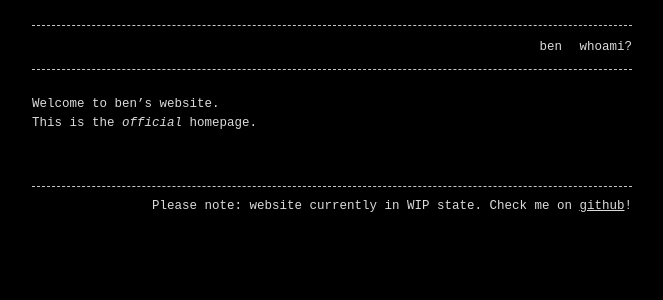
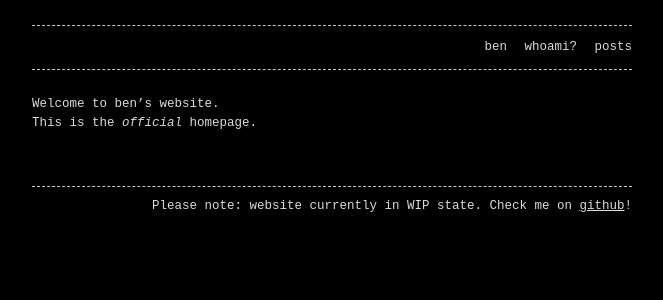
Before and after one commit to 0708090/0708090.github.io, a Jekyll site: the page built from index.md, in a window 1280 px wide. Shown: the top 300 px of the page, without its empty margins (308-971 px from the left). Built offline with Jekyll 4.4.1, drawn with Linux system fonts in a browser that asks for light colours.

Commit message:
Update header pages and footer in config
Added 'posts.md' to header pages and updated footer message.

```diff
--- a/_config.yml
+++ b/_config.yml
@@ -3,6 +3,7 @@ permalink: pretty
 header_pages:
   - index.md
   - about.md
+  - posts.md
 
 footer: 'Please note: website currently in WIP state. Check me on <a href="https://github.com">github</a>!'
 
```
